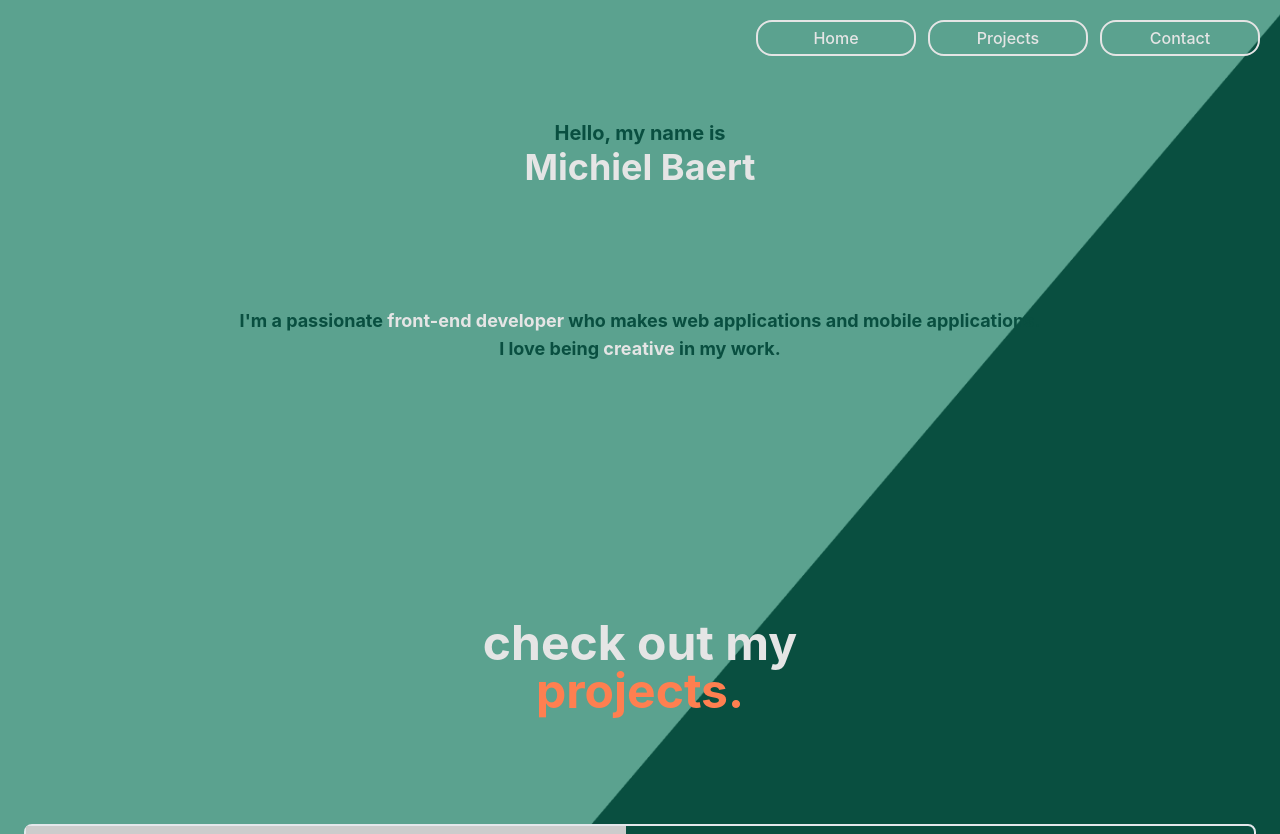
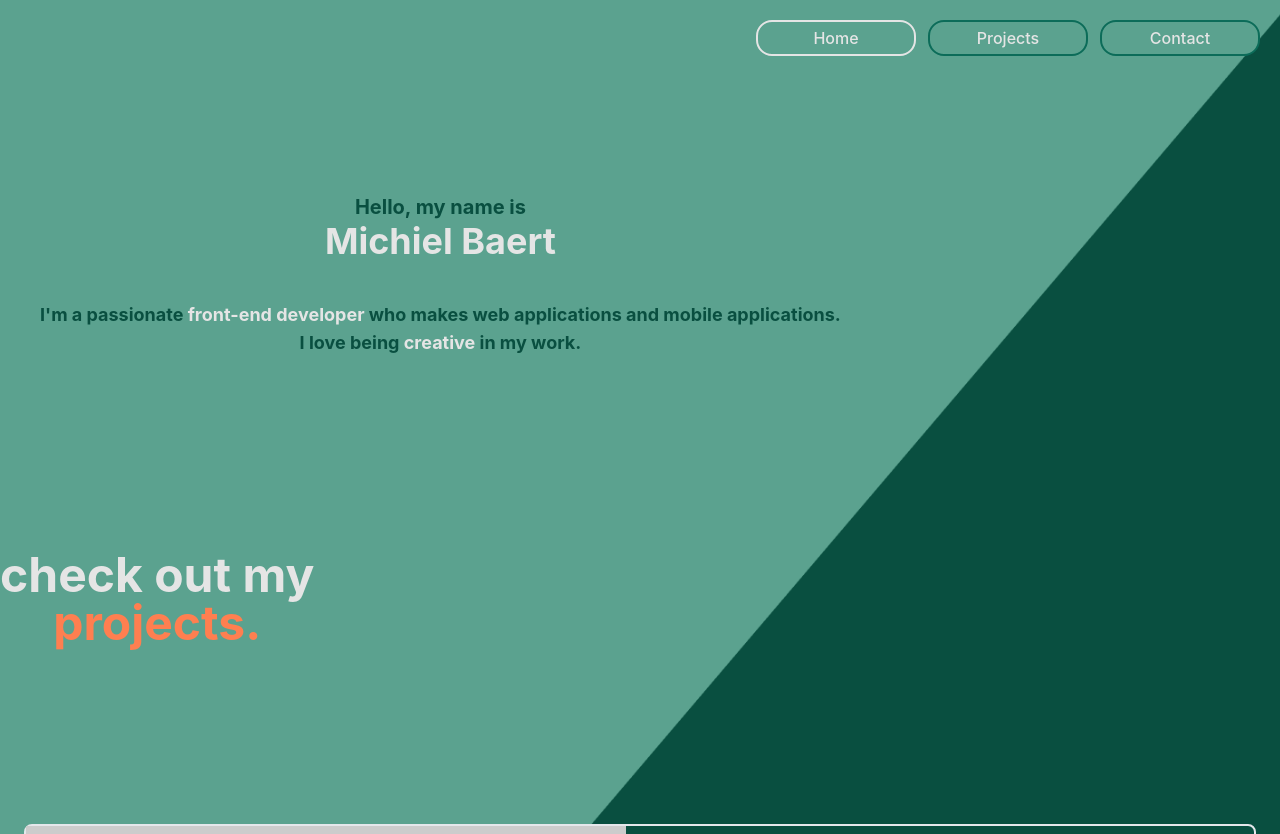
Before and after one commit to den-bee/portfolio, a React (Vite) app: page / in a window 1280 px wide. Shown: the top 834 px of the page. Built offline with nearby package versions, Linux system fonts and the light colour scheme.

Commit message:
add functionality to navbar

```diff
--- a/src/App.tsx
+++ b/src/App.tsx
@@ -9,9 +9,15 @@ function App() {
   return (
     <div className="w-fit h-fit text-green-dark bg-green-pattern bg-cover bg-center bg-no-repeat">
       <Header />
-      <Home />
-      <Projects />
-      <Contact />
+      <div id="home">
+        <Home />
+      </div>
+      <div id="projects">
+        <Projects />
+      </div>
+      <div id="contact">
+        <Contact />
+      </div>
     </div>
   );
 }
--- a/src/components/HamburgerMenu.tsx
+++ b/src/components/HamburgerMenu.tsx
@@ -1,3 +1,4 @@
+import {Link} from "react-scroll";
 import {
   Drawer,
   DrawerClose,
@@ -9,6 +10,7 @@ import {
 } from "./Drawer";
 
 const HamburgerMenu = () => {
+  const closeDrawer = () => {};
   return (
     <Drawer direction="right">
       <DrawerTrigger asChild>
@@ -23,11 +25,42 @@ const HamburgerMenu = () => {
           </DrawerClose>
         </DrawerHeader>
         <nav className="pr-5">
-          <ul className="flex flex-col gap-3">
-            <li>Home</li>
-            <li>Projects</li>
-            <li>Contact</li>
-          </ul>
+          <div className="flex flex-col gap-3">
+            <DrawerClose asChild>
+              <Link
+                onClick={closeDrawer}
+                to="home"
+                smooth={true}
+                duration={500}
+                spy={true}
+                className="text-white hover:text-white"
+              >
+                Home
+              </Link>
+            </DrawerClose>
+            <DrawerClose asChild>
+              <Link
+                to="projects"
+                smooth={true}
+                duration={500}
+                spy={true}
+                className="text-white hover:text-white"
+              >
+                Projects
+              </Link>
+            </DrawerClose>
+            <DrawerClose asChild>
+              <Link
+                to="contact"
+                smooth={true}
+                duration={500}
+                spy={true}
+                className="text-white hover:text-white"
+              >
+                Contact
+              </Link>
+            </DrawerClose>
+          </div>
         </nav>
       </DrawerContent>
     </Drawer>
--- a/src/components/Navbar.tsx
+++ b/src/components/Navbar.tsx
@@ -2,39 +2,44 @@ import {Link} from "react-scroll";
 
 const Navbar = () => {
   const navLinkStyle =
-    "w-40 p-1 text-white hover:text-green-dark border-2 border-white hover:border-green-dark bg-transparent rounded-2xl cursor-pointer";
+    "w-40 p-1 text-white hover:text-white border-2 border-green-dark-secondary hover:border-white bg-green-light hover:bg-green-dark-secondary rounded-2xl cursor-pointer";
+  const activeNavLinkStyle = "bg-green-dark-secondary border-white";
 
   return (
     <nav>
-      <ul className="flex gap-3">
+      <div className="flex gap-3">
         <Link
           to="home"
           smooth={true}
           duration={500}
           spy={true}
-          activeClass="active"
+          className={navLinkStyle}
+          activeClass={activeNavLinkStyle}
         >
-          <li className={navLinkStyle}>Home</li>
+          Home
         </Link>
         <Link
           to="projects"
           smooth={true}
           duration={500}
           spy={true}
-          activeClass="active"
+          offset={0.5}
+          className={navLinkStyle}
+          activeClass={activeNavLinkStyle}
         >
-          <li className={navLinkStyle}>Projects</li>
+          Projects
         </Link>
         <Link
           to="contact"
           smooth={true}
           duration={500}
           spy={true}
-          activeClass="active"
+          className={navLinkStyle}
+          activeClass={activeNavLinkStyle}
         >
-          <li className={navLinkStyle}>Contact</li>
+          Contact
         </Link>
-      </ul>
+      </div>
     </nav>
   );
 };
--- a/src/pages/Contact.tsx
+++ b/src/pages/Contact.tsx
@@ -1,6 +1,6 @@
 const Contact = () => {
   return (
-    <main id="contact" className="h-screen flex flex-col justify-center gap-12">
+    <main className="h-screen flex flex-col justify-center gap-12">
       <div className="flex flex-col gap-3">
         <p className="text-5xl">Say hello!</p>
         <p className="text-xl">Send me an email at: </p>
--- a/src/pages/Home.tsx
+++ b/src/pages/Home.tsx
@@ -1,21 +1,24 @@
 const Home = () => {
   return (
-    <main id="home" className="h-screen">
-      <section className="h-1/3 pt-10 flex flex-col justify-center">
+    <main className="h-screen flex flex-col justify-evenly">
+      <section className="sm:self-start">
+        <div className="pt-10 flex flex-col justify-center">
           <p className="text-xl">Hello, my name is</p>
           <p className="text-4xl text-white">Michiel Baert</p>
-      </section>
-      <section className="h-1/3 p-10 text-lg">
+        </div>
+        <div className="p-10 text-lg">
           <p>
             I'm a passionate
-          <span className="text-white"> front-end developer</span> who makes web
-          applications and mobile applications.
+            <span className="text-white"> front-end developer</span> who makes
+            web applications and mobile applications.
           </p>
           <p>
-          I love being <span className="text-white">creative</span> in my work.
+            I love being <span className="text-white">creative</span> in my
+            work.
           </p>
+        </div>
       </section>
-      <section className="h-1/3 text-5xl text-white flex flex-col justify-center">
+      <section className="sm:self-start text-5xl text-white flex flex-col justify-center">
         <p>check out my</p>
         <p className="text-orange">projects.</p>
       </section>
--- a/src/pages/Projects.tsx
+++ b/src/pages/Projects.tsx
@@ -2,7 +2,7 @@ import ProjectCard from "@/components/ProjectCard";
 
 const Projects = () => {
   return (
-    <main id="projects" className="h-fit flex flex-col gap-3">
+    <main className="min-h-fit flex flex-col gap-3">
       <ProjectCard
         imageUrl="https://placehold.co/600x400"
         title="Gamecase"
```
Lines whose indentation alone changed are shown as unchanged.
